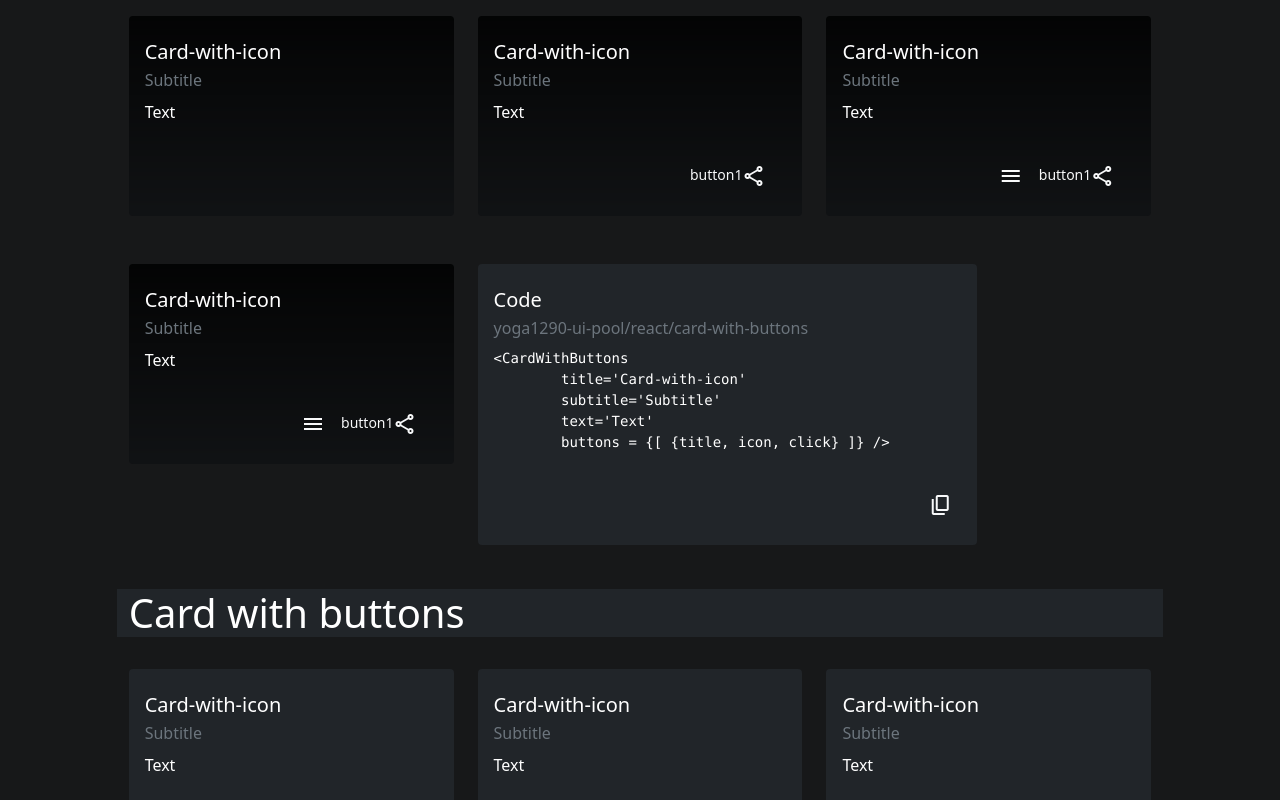
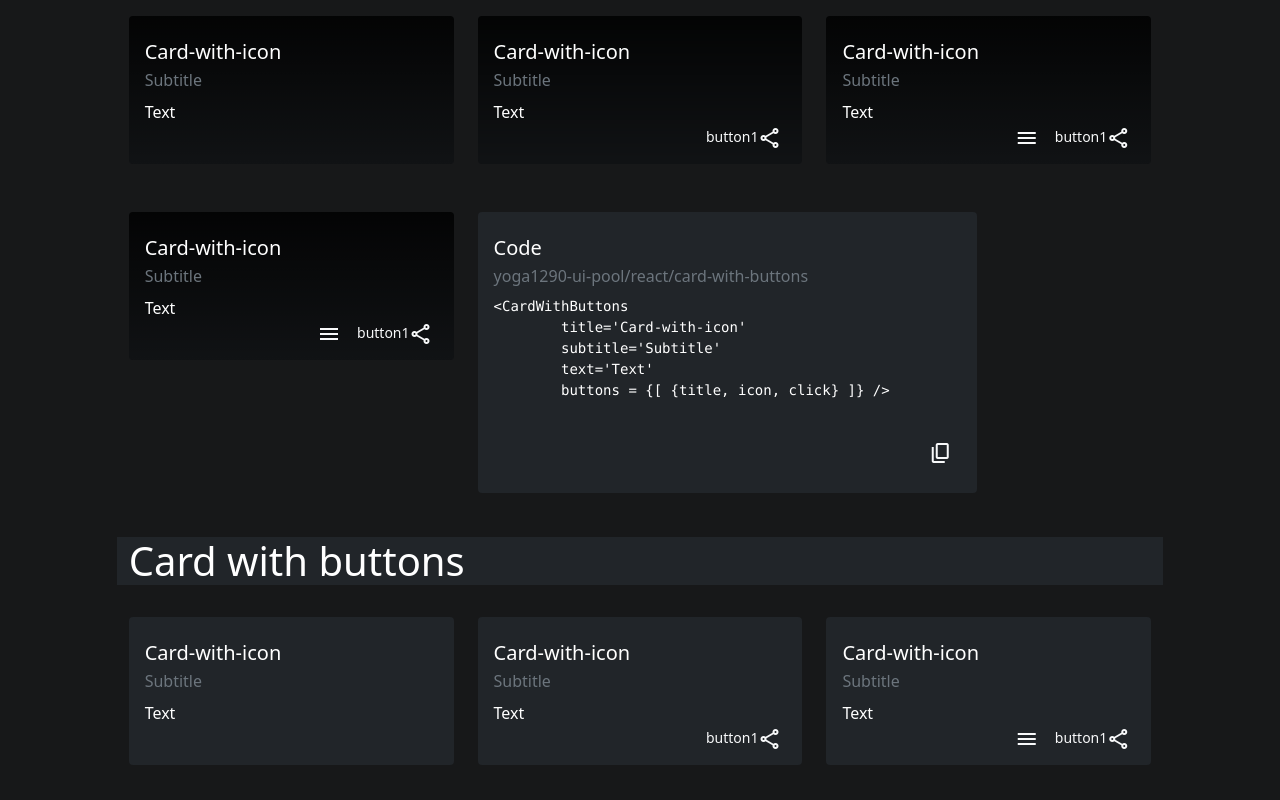
Before and after one commit to yoga1290/yoga1290-ui-pool, a React app: page / in a window 1280 px wide. Shown: the part 1400-2200 px from the top of the page. Built offline with nearby package versions, Linux system fonts and the light colour scheme.

Commit message:
adds some style

```diff
--- a/react/card-featured-with-buttons/button-list.tsx
+++ b/react/card-featured-with-buttons/button-list.tsx
@@ -15,7 +15,7 @@ const findOthers = (_o:any, i: number) => (i > 0);
 
 export default ({ buttons }: ButtonListProps) => (
 
-<div className=' col-12'>
+<div className='col-12'>
 
 
     {(buttons.length > 1) && (<>
--- a/react/card-featured-with-buttons/index.tsx
+++ b/react/card-featured-with-buttons/index.tsx
@@ -38,7 +38,7 @@ export default ({ title, text, subtitle, backgroundImageUrl, buttons }: CardProp
 
 
                 {!!buttons && (
-                    <div className="row float-end">
+                    <div className="row float-end buttons-list">
                         <ButtonList
                             buttons={buttons}
                         />
--- a/react/card-featured-with-buttons/style.scss
+++ b/react/card-featured-with-buttons/style.scss
@@ -1,9 +1,15 @@
 .card-featured-with-buttons {
+
+    .buttons-list {
+        right: 0px;
+        bottom: 10px;
+        position: absolute;
+    }
+
     .card {
         color: white;
         border: 0px;
         background-color: #fff;
-
     }
     .card:focus, .card:hover {
         border: 1px solid;
@@ -22,8 +28,7 @@
     }
 
     .card-featured-upper__menu-button + .card-featured-upper__menu {
-        display: none;
-
+        visibility: hidden;
     }
     .card-featured-upper__menu-button:hover + .card-featured-upper__menu,
     .card-featured-upper__menu-button + .card-featured-upper__menu:hover,
@@ -32,7 +37,7 @@
     .card-featured-upper__menu-button + .card-featured-upper__menu:focus,
     .card-featured-upper__menu-button:focus + .card-featured-upper__menu:focus
     {
-        display: block;
+        visibility: visible;
     }
 
 }
--- a/react/card-with-buttons/button-list.tsx
+++ b/react/card-with-buttons/button-list.tsx
@@ -15,7 +15,7 @@ const findOthers = (_o:any, i: number) => (i > 0);
 
 export default ({ buttons }: ButtonListProps) => (
 
-<div className=' col-12'>
+<div className='col-12'>
 
 
     {(buttons.length > 1) && (<>
--- a/react/card-with-buttons/index.tsx
+++ b/react/card-with-buttons/index.tsx
@@ -22,7 +22,7 @@ export default ({ title, text, subtitle, buttons }: CardProps) => (
                 <p className="card-text">{text}</p>
 
                 {!!buttons && (
-                    <div className="row float-end">
+                    <div className="buttons-list row float-end">
                         <ButtonList
                             buttons={buttons}
                         />
--- a/react/card-with-buttons/style.scss
+++ b/react/card-with-buttons/style.scss
@@ -1,4 +1,11 @@
 .card-with-buttons {
+
+    .buttons-list {
+        right: 0px;
+        bottom: 10px;
+        position: absolute;
+    }
+
     .card {
         color: white;
         border: 0px;
```
